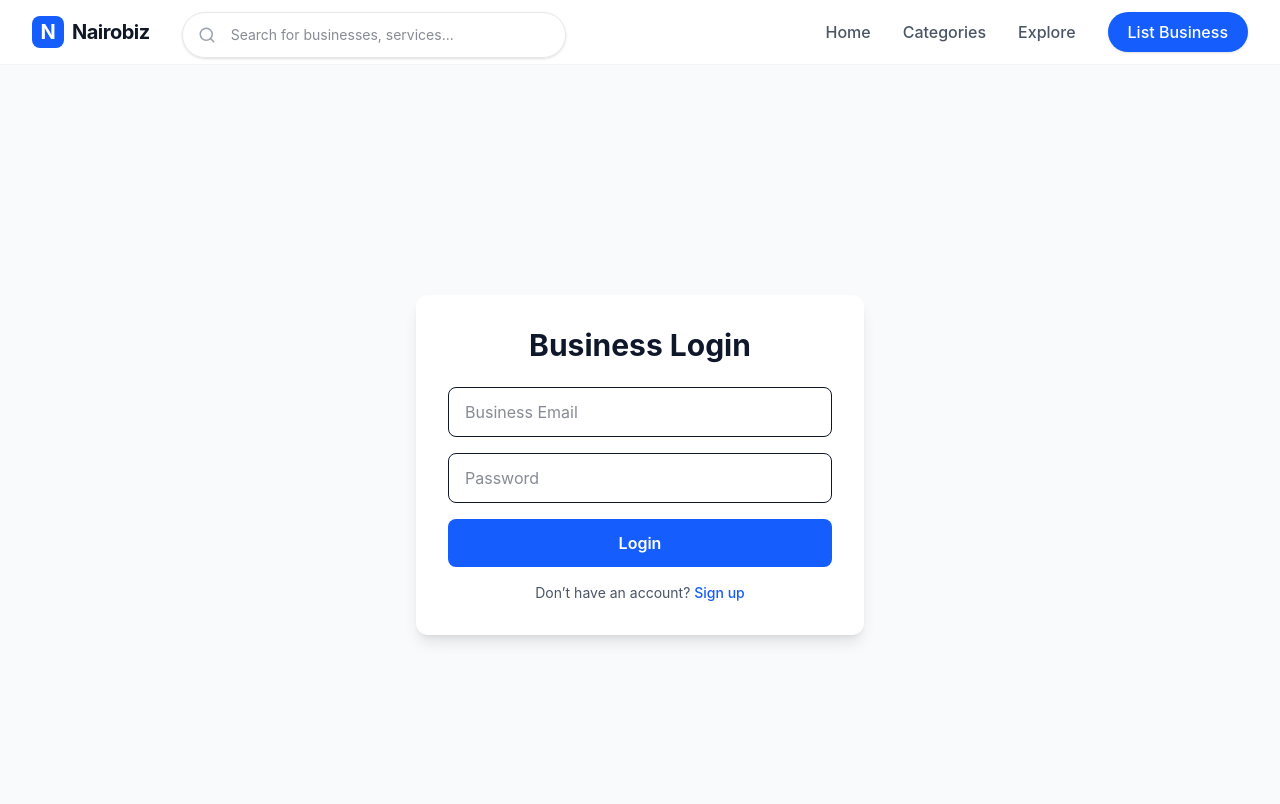
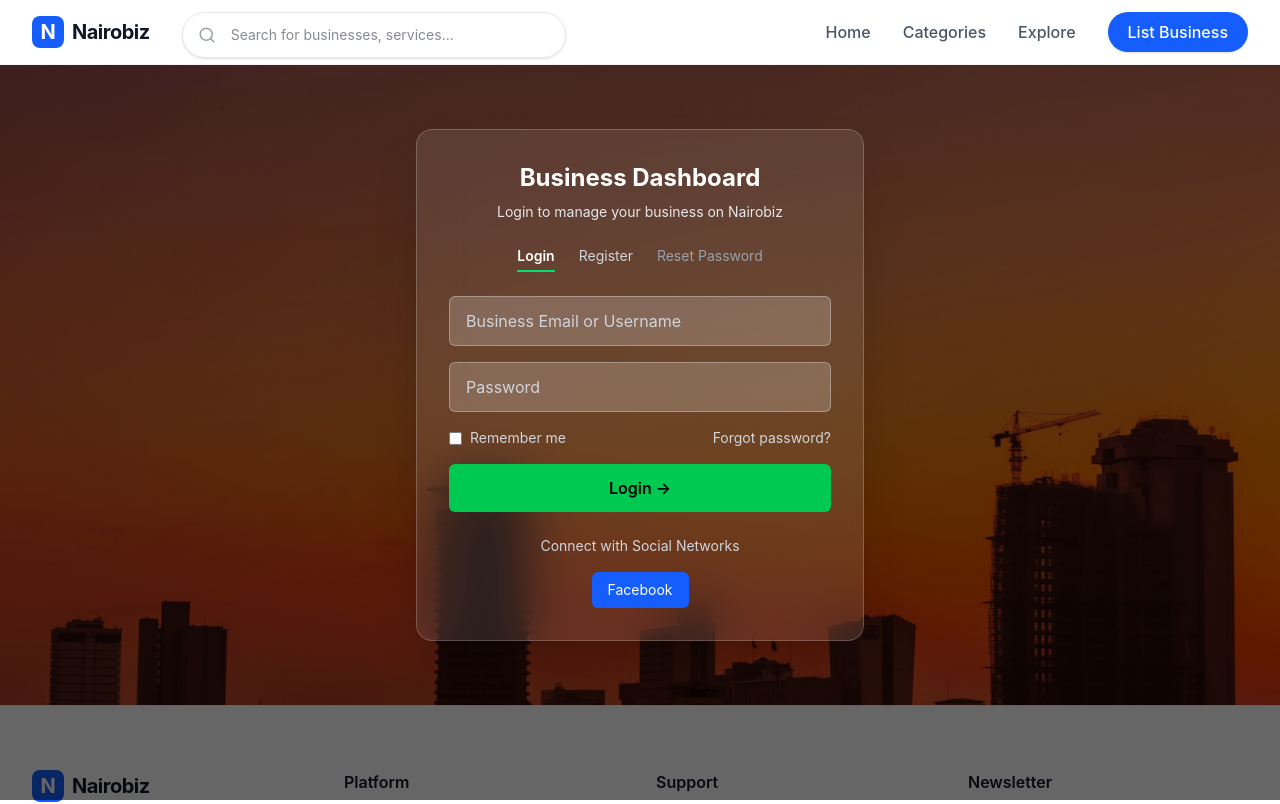
Before and after one commit to Caleb-Kylib/NBO, a React (Vite) app: page /business/login in a window 1280 px wide. Shown: the top 804 px of the page. Built offline with nearby package versions, Linux system fonts and the light colour scheme.

Commit message:
business login page and sign up page first build

```diff
--- a/src/components/layout/Navbar.jsx
+++ b/src/components/layout/Navbar.jsx
@@ -14,7 +14,7 @@
             <div className="max-w-7xl mx-auto px-4 sm:px-6 lg:px-8">
                 <div className="flex justify-between items-center h-16">
                     <div className="flex items-center gap-8">
-                        <Link to="/" className="flex-shrink-0 flex items-center gap-2">
+                        <Link to="/" className="shrink-0 flex items-center gap-2">
                             <div className="w-8 h-8 bg-blue-600 rounded-lg flex items-center justify-center text-white font-bold text-xl">N</div>
                             <span className="font-bold text-xl text-gray-900 tracking-tight">Nairobiz</span>
                         </Link>
@@ -26,7 +26,7 @@
                     </div>
 
                     <div className="hidden md:flex items-center space-x-8">
-                        <Link to="/" className="text-gray-600 hover:text-blue-600 font-medium transition-colors">Home</Link>
+                        <Link to="//business/login" className="text-gray-600 hover:text-blue-600 font-medium transition-colors">Home</Link>
                         <Link to="/categories" className="text-gray-600 hover:text-blue-600 font-medium transition-colors">Categories</Link>
                         <Link to="/search" className="text-gray-600 hover:text-blue-600 font-medium transition-colors">Explore</Link>
                         <button className="bg-blue-600 text-white px-5 py-2 rounded-full font-medium hover:bg-blue-700 transition-colors shadow-sm hover:shadow">
--- a/src/pages/Home.jsx
+++ b/src/pages/Home.jsx
@@ -84,9 +84,11 @@
     <p className="text-gray-600 mb-8 max-w-xl mx-auto">
       List your business on Nairobiz to reach more customers and grow your brand online.
     </p>
+    <Link to="/business/login">
       <button className="bg-blue-600 text-white px-8 py-4 rounded-full font-bold text-lg hover:bg-blue-700 transition-all shadow-lg">
         List Your Business Now
       </button>
+    </Link>
   </div>
 </section>
 
--- a/src/pages/business/Login.jsx
+++ b/src/pages/business/Login.jsx
@@ -1,36 +1,77 @@
 import React from "react";
 import { Link } from "react-router-dom";
+import nairobiImg from "../../assets/nairobi.jpg";
 
 const Login = () => {
   return (
-        <div className="min-h-screen flex items-center justify-center bg-gray-50 px-4">
-            <div className="bg-white p-8 rounded-xl shadow-lg w-full max-w-md">
-                <h2 className="text-3xl font-bold text-center mb-6">Business Login</h2>
+    <div
+      className="min-h-[calc(100vh-160px)] flex items-center justify-center bg-cover bg-center"
+      style={{ backgroundImage: `url(${nairobiImg})` }}
+    >
+      {/* Dark overlay */}
+      <div className="absolute inset-0 bg-black/60"></div>
 
+      {/* Glass Card */}
+      <div className="relative z-10 w-full max-w-md backdrop-blur-xl bg-white/10 border border-white/20 shadow-2xl rounded-2xl p-8 text-white">
+
+        {/* Header */}
+        <h2 className="text-2xl font-bold text-center mb-2">
+          Business Dashboard
+        </h2>
+        <p className="text-sm text-gray-200 text-center mb-6">
+          Login to manage your business on Nairobiz
+        </p>
+
+        {/* Tabs */}
+        <div className="flex justify-center gap-6 text-sm mb-6">
+          <span className="font-semibold border-b-2 border-green-400 pb-1">
+            Login
+          </span>
+          <Link to="/business/signup" className="text-gray-300 hover:text-white">
+            Register
+          </Link>
+          <span className="text-gray-400">Reset Password</span>
+        </div>
+
+        {/* Form */}
         <form className="space-y-4">
           <input
-                        type="email"
-                        placeholder="Business Email"
-                        className="w-full px-4 py-3 border rounded-lg focus:outline-none focus:ring-2 focus:ring-blue-500"
+            type="text"
+            placeholder="Business Email or Username"
+            className="w-full bg-white/20 border border-white/30 rounded-md px-4 py-3 text-white placeholder-gray-300 focus:outline-none focus:ring-2 focus:ring-green-400"
           />
 
           <input
             type="password"
             placeholder="Password"
-                        className="w-full px-4 py-3 border rounded-lg focus:outline-none focus:ring-2 focus:ring-blue-500"
+            className="w-full bg-white/20 border border-white/30 rounded-md px-4 py-3 text-white placeholder-gray-300 focus:outline-none focus:ring-2 focus:ring-green-400"
           />
 
-                    <button className="w-full bg-blue-600 text-white py-3 rounded-lg font-semibold hover:bg-blue-700 transition">
-                        Login
+          <div className="flex items-center justify-between text-sm text-gray-300">
+            <label className="flex items-center gap-2">
+              <input type="checkbox" className="rounded bg-white/20" />
+              Remember me
+            </label>
+            <Link to="#" className="hover:text-green-400">
+              Forgot password?
+            </Link>
+          </div>
+
+          <button className="w-full bg-green-500 text-black py-3 rounded-md font-semibold hover:bg-green-600 transition">
+            Login →
           </button>
         </form>
 
-                <p className="text-center text-sm mt-4 text-gray-600">
-                    Don’t have an account?{" "}
-                    <Link to="/business/signup" className="text-blue-600 font-medium">
-                        Sign up
-                    </Link>
-                </p>
+        {/* Social */}
+        <div className="mt-6 text-center text-sm text-gray-300">
+          Connect with Social Networks
+        </div>
+
+        <div className="flex justify-center mt-4">
+          <button className="bg-blue-600 text-white px-4 py-2 rounded-md text-sm hover:bg-blue-700">
+            Facebook
+          </button>
+        </div>
       </div>
     </div>
   );
--- a/src/pages/business/Signup.jsx
+++ b/src/pages/business/Signup.jsx
@@ -3,37 +3,24 @@
 
 const Signup = () => {
   return (
-        <div className="min-h-screen flex items-center justify-center bg-gray-50 px-4">
-            <div className="bg-white p-8 rounded-xl shadow-lg w-full max-w-md">
-                <h2 className="text-3xl font-bold text-center mb-6">Create Business Account</h2>
+    <div className="min-h-screen flex items-center justify-center bg-gray-50">
+      <div className="w-full max-w-md bg-white shadow-xl rounded-xl p-8">
+        <h2 className="text-2xl font-bold text-center mb-4">Register Your Business</h2>
 
         <form className="space-y-4">
-                    <input
-                        type="text"
-                        placeholder="Business Name"
-                        className="w-full px-4 py-3 border rounded-lg focus:outline-none focus:ring-2 focus:ring-blue-500"
-                    />
+          <input className="w-full border px-4 py-3 rounded-md" placeholder="Business Name" />
+          <input className="w-full border px-4 py-3 rounded-md" placeholder="Email" />
+          <input className="w-full border px-4 py-3 rounded-md" placeholder="Phone" />
+          <input className="w-full border px-4 py-3 rounded-md" type="password" placeholder="Password" />
 
-                    <input
-                        type="email"
-                        placeholder="Business Email"
-                        className="w-full px-4 py-3 border rounded-lg focus:outline-none focus:ring-2 focus:ring-blue-500"
-                    />
-
-                    <input
-                        type="password"
-                        placeholder="Password"
-                        className="w-full px-4 py-3 border rounded-lg focus:outline-none focus:ring-2 focus:ring-blue-500"
-                    />
-
-                    <button className="w-full bg-blue-600 text-white py-3 rounded-lg font-semibold hover:bg-blue-700 transition">
-                        Sign Up
+          <button className="w-full bg-green-700 text-white py-3 rounded-md font-semibold">
+            Create Account
           </button>
         </form>
 
-                <p className="text-center text-sm mt-4 text-gray-600">
+        <p className="text-sm text-center mt-4">
           Already have an account?{" "}
-                    <Link to="/business/login" className="text-blue-600 font-medium">
+          <Link to="/business/login" className="text-green-700 font-semibold">
             Login
           </Link>
         </p>
```
Lines whose indentation alone changed are shown as unchanged.
